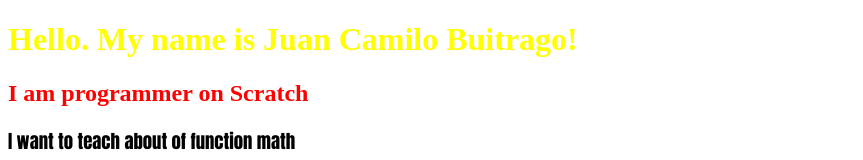
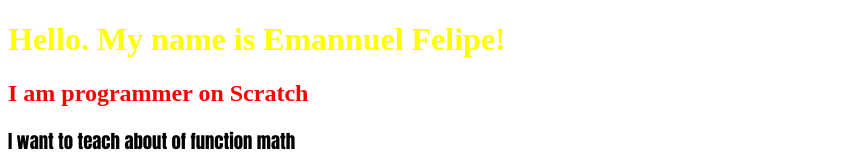
Before and after one commit to wilmarcabezas/test2022, a plain HTML site: page index.html in a window 1280 px wide. Shown: the top 160 px of the page, without its empty margins (0-863 px from the left). Drawn offline with Linux system fonts and the light colour scheme.

Commit message:
Version 3

```diff
--- a/index.html
+++ b/index.html
@@ -7,7 +7,7 @@
     <title>Nicolas Alexander Cabezas Monro.</title>
 </head>
 <body>
-    <h1 style="color:yellow">Hello. My name is Juan Camilo Buitrago!</h1>
+    <h1 style="color:yellow">Hello. My name is Emannuel Felipe!</h1>
     <h2 style="color:red">I am programmer on Scratch</h2>
     <h3 style="font-family:Impact, Haettenschweiler, 'Arial Narrow Bold', sans-serif">I want to teach about of function math</h3>
 
```
